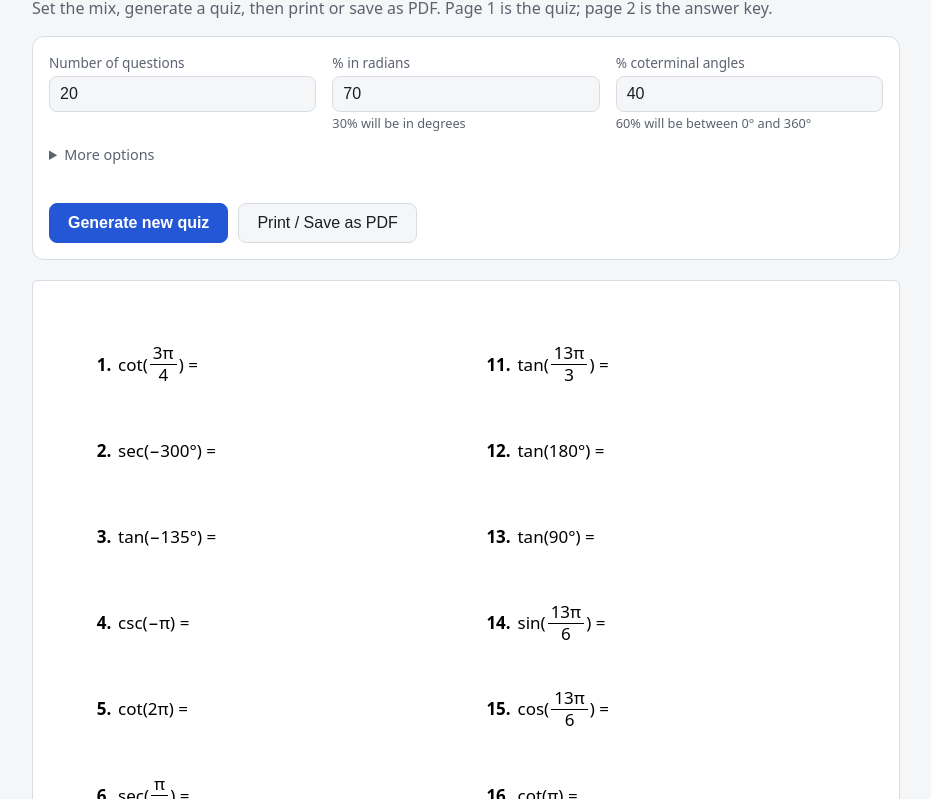
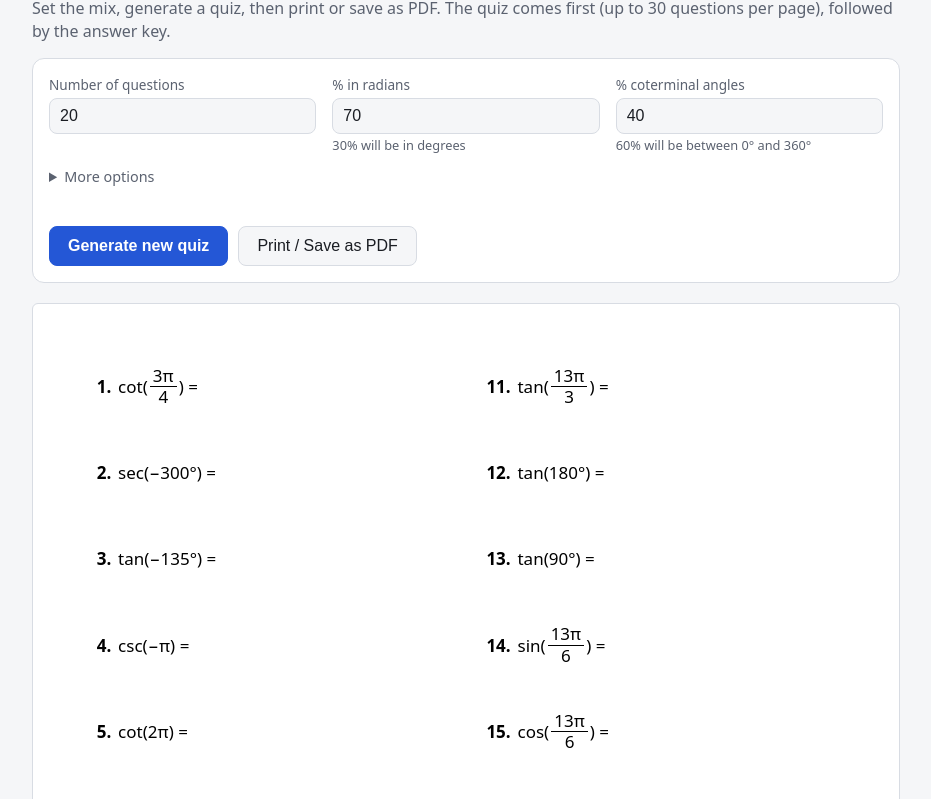
Before and after one commit to kylemoto10/unit-circle, a plain HTML site: page index.html in a window 1280 px wide. Shown: the part 62-861 px from the top of the page, without its empty margins (174-1105 px from the left). Drawn offline with Linux system fonts and the light colour scheme.

Commit message:
Add files via upload

```diff
--- a/index.html
+++ b/index.html
@@ -54,10 +54,10 @@
 <div class="wrap">
   <div class="noprint">
     <h1>Unit Circle Quiz Generator</h1>
-    <p class="sub">Set the mix, generate a quiz, then print or save as PDF. Page 1 is the quiz; page 2 is the answer key.</p>
+    <p class="sub">Set the mix, generate a quiz, then print or save as PDF. The quiz comes first (up to 30 questions per page), followed by the answer key.</p>
     <div class="controls">
       <div class="grid">
-        <div><label for="nq">Number of questions</label><input id="nq" type="number" min="2" max="40" value="20"></div>
+        <div><label for="nq">Number of questions</label><input id="nq" type="number" min="2" max="150" value="20"></div>
         <div><label for="rad">% in radians</label><input id="rad" type="number" min="0" max="100" value="70">
           <div class="hint"><span id="degShow">30</span>% will be in degrees</div></div>
         <div><label for="co">% coterminal angles</label><input id="co" type="number" min="0" max="100" value="40">
@@ -167,20 +167,25 @@ function generate(rng, n, radPct, coPct, lo, hi) {
 }
 
 // ---------- rendering ----------
+const PER_PAGE = 30;
 function render(qs) {
-  const rows = Math.ceil(qs.length / 2);
+  // Same row count and font size on every page, based on the fullest page.
+  const rows = Math.ceil(Math.min(qs.length, PER_PAGE) / 2);
   const fs = rows > 12 ? Math.max(11, Math.round(17 * 12 / rows)) : 17;
-  const page = (title, answers) => `
+  const chunks = [];
+  for (let s = 0; s < qs.length; s += PER_PAGE) chunks.push({ start: s, items: qs.slice(s, s + PER_PAGE) });
+  const pages = (title, answers) => chunks.map((c, p) => page(p === 0 ? title : (title ? title + " (continued)" : ""), answers, c)).join("");
+  const page = (title, answers, c) => `
     <section class="page" style="--rows:${rows};--fs:${fs}px">
       ${title ? `<h2>${title}</h2>` : ""}
-      <div class="qgrid">${qs.map((q, i) => `
-        <div class="q"><span class="n">${i + 1}.</span>
+      <div class="qgrid">${c.items.map((q, j) => `
+        <div class="q"><span class="n">${c.start + j + 1}.</span>
           <span class="expr">${q.f}(${fmtAngle(q.deg, q.rad)})&nbsp;=</span>
           ${answers ? `<span class="ans">${fmtValue(trig(q.f, q.deg))}</span>` : ""}
         </div>`).join("")}
       </div>
     </section>`;
-  document.getElementById("sheets").innerHTML = page("", false) + page("Answer Key", true);
+  document.getElementById("sheets").innerHTML = pages("", false) + pages("Answer Key", true);
 }
 
 // ---------- UI ----------
@@ -193,7 +198,7 @@ function syncHints() {
 function run() {
   $("err").textContent = "";
   try {
-    const n = clamp(Math.round(+$("nq").value) || 20, 2, 40);
+    const n = clamp(Math.round(+$("nq").value) || 20, 2, 150);
     const radPct = clamp(+$("rad").value, 0, 100), coPct = clamp(+$("co").value, 0, 100);
     const lo = Math.round(+$("lo").value), hi = Math.round(+$("hi").value);
     if (!(lo < hi)) throw new Error("Lowest angle must be less than highest angle.");
```
